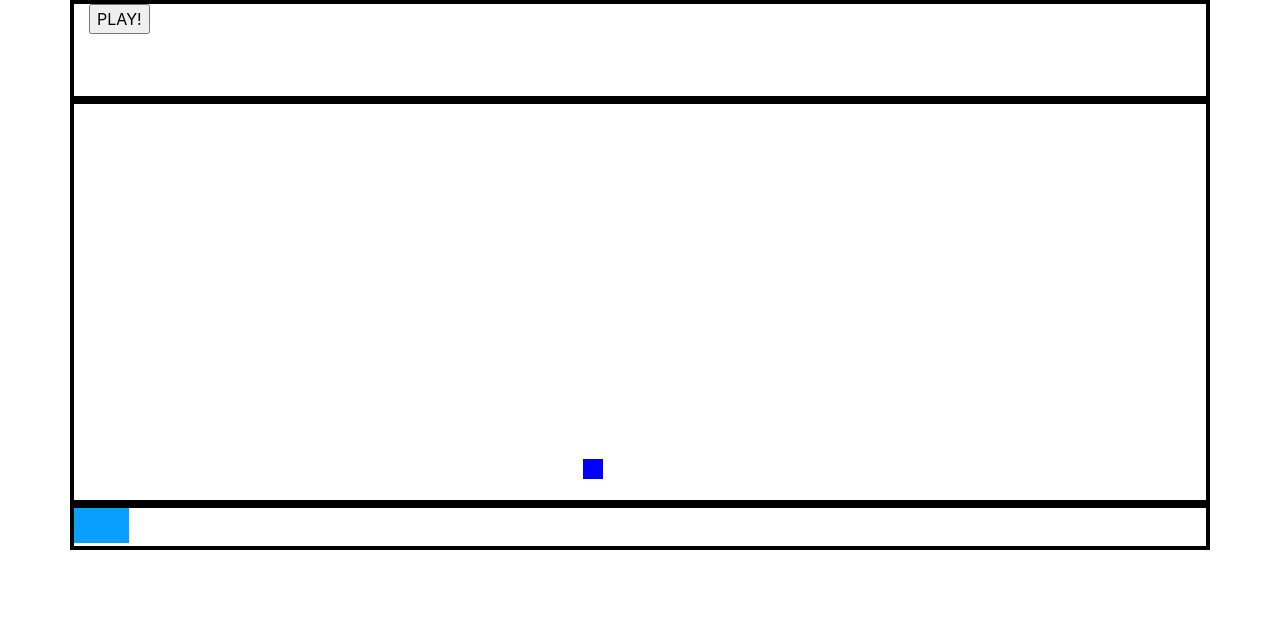
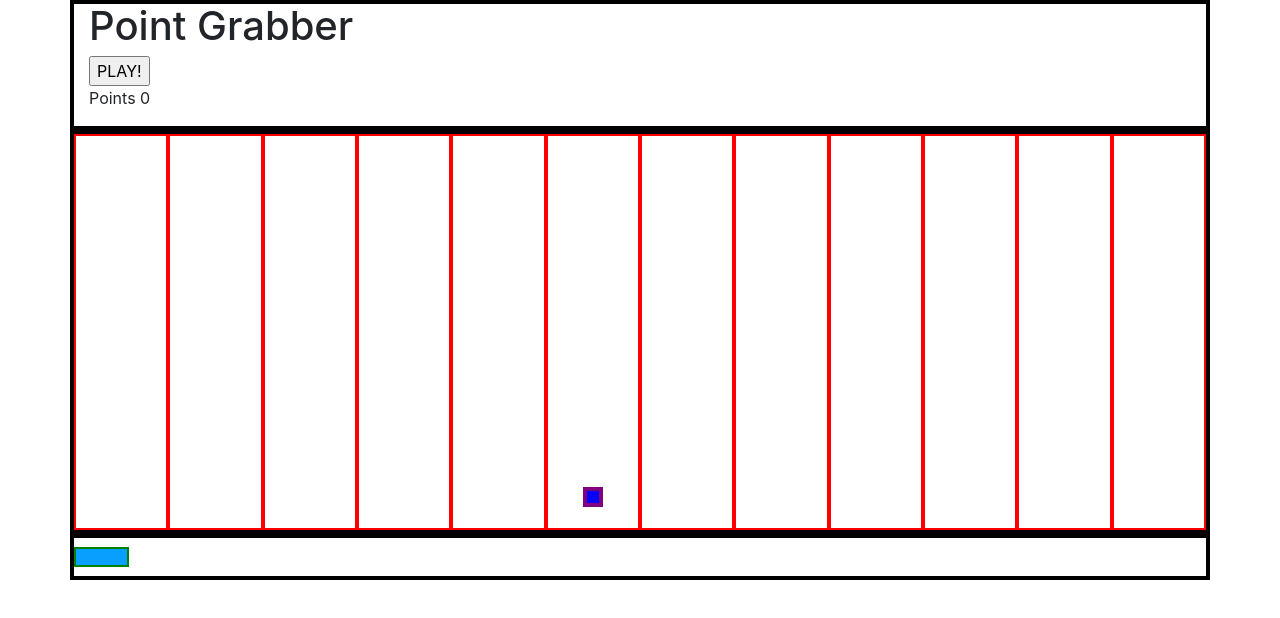
Before and after one commit to geralle/q1-project, a website: page index.html in a window 1280 px wide. Both pictures are taken after a click on the button "PLAY!". Drawn offline with nearby package versions, Linux system fonts and the light colour scheme.

Commit message:
before gameloop

```diff
--- a/app.js
+++ b/app.js
@@ -1,7 +1,9 @@
 var position = 0;
 var moveOver = 30;
+var userScore = 0;
+var pointId = 0
+var ptsDisplayed = []
 
-// start button
 startButton = document.getElementById('play-button')
 startButton.addEventListener('click',function(event){
   event.preventDefault()
@@ -25,44 +27,67 @@ window.addEventListener("keydown",function(event){
 });
 
 function dropPoint(){
+  pointId++;
   var randomColumn = Math.floor(Math.random() * 12)+1;
   var column = document.getElementById("column-"+randomColumn);
   var pointIcon = document.createElement('div');
-  pointIcon.setAttribute('id','point-icon')
+  pointIcon.setAttribute('id','point-' + pointId)
+  pointIcon.setAttribute('class','points')
   pointIcon.setAttribute('style',
-      `animation: point-drop 5s;
+      `border:4px solid purple;
+      animation: point-drop 5s;
       position: absolute;
       background-color: blue;
       height: 20px;
       width: 20px;`)
   column.append(pointIcon);
+  var pointIcon = document.getElementsByClassName("points")
+  ptsDisplayed.push(pointIcon)
+  // getPointsDisplay(ptsDisplayed)
   var timeout = setTimeout(function(){
     column.innerText = ""
+    ptsDisplayed.shift()
   },5000);
 }
 
-// function collision($div1, $div2) {
-//       var x1 = $div1.offset().left;
-//       var y1 = $div1.offset().top;
-//       var h1 = $div1.outerHeight(true);
-//       var w1 = $div1.outerWidth(true);
-//       var b1 = y1 + h1;
-//       var r1 = x1 + w1;
-//       var x2 = $div2.offset().left;
-//       var y2 = $div2.offset().top;
-//       var h2 = $div2.outerHeight(true);
-//       var w2 = $div2.outerWidth(true);
-//       var b2 = y2 + h2;
-//       var r2 = x2 + w2;
-//
-//       if (b1 < y2 || y1 > b2 || r1 < x2 || x1 > r2) {
-//       	return false;
-//       }else{
-//       	return true;
-//       }
-// }
-//
-//
-// window.setInterval(function() {
-//     $('#result').text(collision($('#div1'), $('#div2')));
-// }, 200);
+var pts = function getPointsDisplay(pts){
+  return pts
+}
+
+function collision($points, $detector) {
+  var x1 = $points.offset().left;
+  var y1 = $points.offset().top;
+  var h1 = $points.outerHeight(true);
+  var w1 = $points.outerWidth(true);
+  var b1 = y1 + h1;
+  var r1 = x1 + w1;
+  var x2 = $detector.offset().left;
+  var y2 = $detector.offset().top;
+  var h2 = $detector.outerHeight(true);
+  var w2 = $detector.outerWidth(true);
+  var b2 = y2 + h2;
+  var r2 = x2 + w2;
+
+  if (b1 < y2 || y1 > b2 || r1 < x2 || x1 > r2) {
+  	return userScore;
+  }else{
+    // console.log($points)
+    userScore++
+  	return userScore;
+  }
+}
+
+function gameOver(){
+  // each point inside of ptsDisplayed
+  // console.log(pts)
+  // for each check if theyre inside player container
+  // if they are / check if theyre touching the paddle
+  // if they are / add a point
+  // else game over
+}
+
+window.setInterval(function() {
+  if(ptsDisplayed.length!=0){
+    $('#result').text(collision($('.points'), $('#point-grabber')));
+  }
+}, 100);
--- a/css/style.css
+++ b/css/style.css
@@ -1,13 +1,13 @@
 #head-container {
   border: 4px solid black;
-  height: 100px; }
+  height: auto; }
 
 #gameboard-columns {
   border: 4px solid black;
   height: 100%; }
 
 .column {
-  /*border: 2px solid red;*/
+  border: 2px solid red;
   display: flex;
   justify-content: center; }
 
@@ -29,11 +29,13 @@
 
 #player-container {
   border: 4px solid black;
-  height: 50px; }
+  height: 50px;
+  display: flex;
+  align-items: center; }
 
 #point-grabber {
-  /*border: 2px solid green;*/
-  height: 35px;
+  border: 2px solid green;
+  height: 20px;
   width: 55px;
   background-color: #099FFF; }
 
--- a/index.html
+++ b/index.html
@@ -9,13 +9,14 @@
   </head>
   <body>
     <header class="container" id="head-container">
-      <title id="title"></title>
-      <score id="user-score"></score>
+      <h1 id="title">Point Grabber</h1>
       <button type="submit" id="play-button">PLAY!</button>
+      <p>Points <span id="result">0</span></p>
     </header>
     <main class="container" id="gameboard">
       <div class="row" id="gameboard-columns">
-        <div class="column col" id="column-1"></div>
+        <div class="column col" id="column-1">
+        </div>
         <div class="column col" id="column-2"></div>
         <div class="column col" id="column-3"></div>
         <div class="column col" id="column-4"></div>
@@ -33,6 +34,10 @@
         <div id="game-floor"></div>
       </div>
     </main>
+    <script
+  src="https://code.jquery.com/jquery-3.2.1.slim.min.js"
+  integrity="sha256-k2WSCIexGzOj3Euiig+TlR8gA0EmPjuc79OEeY5L45g="
+  crossorigin="anonymous"></script>
     <script src="app.js" charset="utf-8"></script>
   </body>
 </html>
--- a/scss/style.css
+++ b/scss/style.css
@@ -1,6 +1,6 @@
 #head-container{
   border: 4px solid black;
-  height: 100px;
+  height: auto;
 }
 
 #gameboard-columns{
@@ -9,7 +9,7 @@
 }
 
 .column{
-  /*border: 2px solid red;*/
+  border: 2px solid red;
   display: flex;
   justify-content: center;
 }
@@ -41,11 +41,13 @@ $mobile: " (max-width: 770px)";
 #player-container {
   border: 4px solid black;
   height: 50px;
+  display: flex;
+  align-items: center;
 }
 
 #point-grabber{
-  /*border: 2px solid green;*/
-  height: 35px;
+  border: 2px solid green;
+  height: 20px;
   width: 55px;
   background-color: #099FFF;
 }
```
